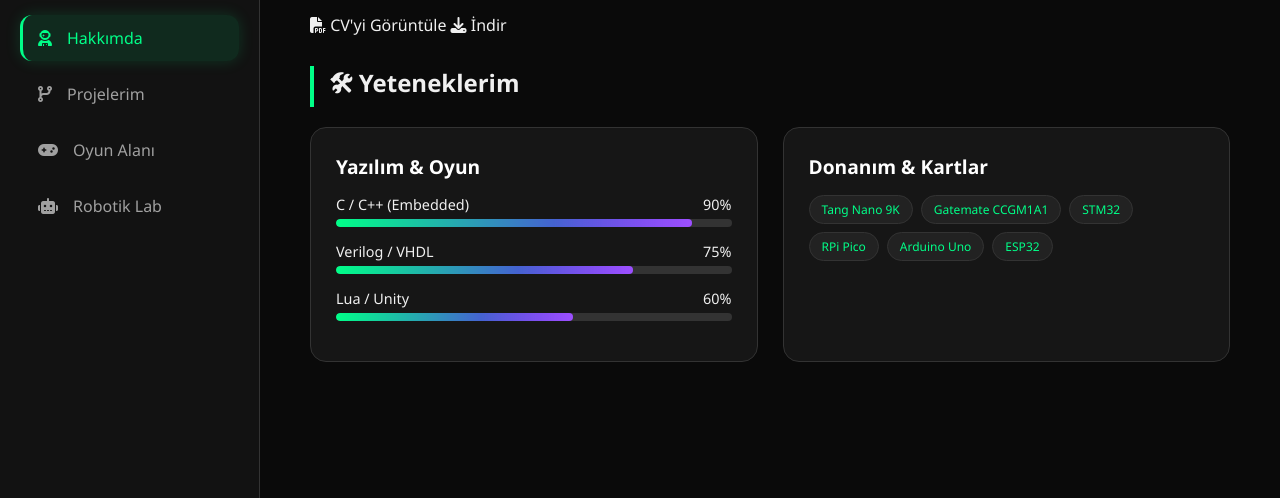
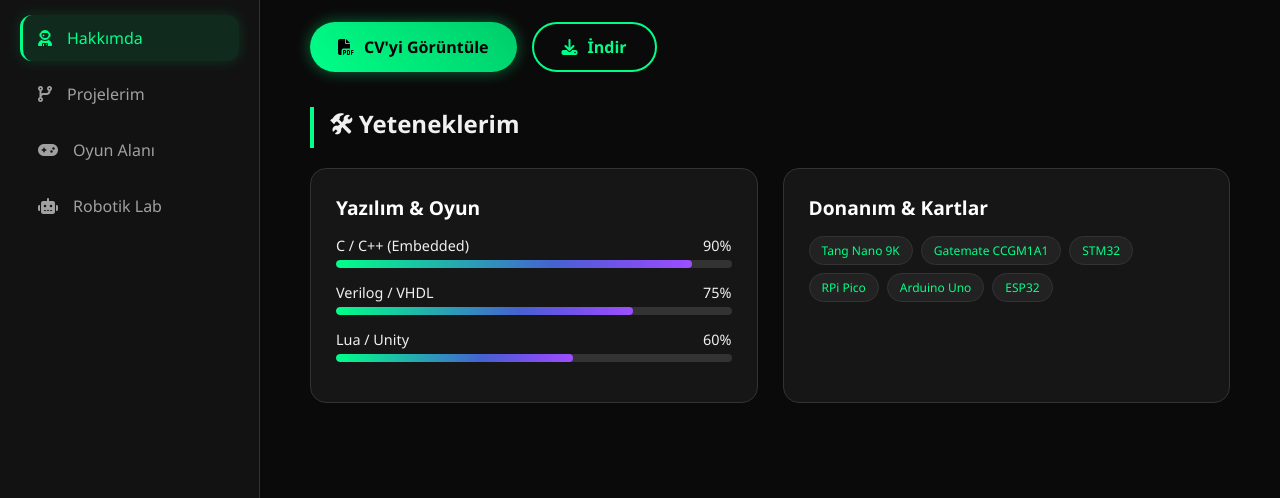
Before and after one commit to SalihAyvaci21/portfolyo, a plain HTML site: page index.html in a window 1280 px wide. Shown: the part 231-729 px from the top of the page. Drawn offline with Linux system fonts and the light colour scheme; no server answers.

Commit message:
Update style.css

```diff
--- a/style.css
+++ b/style.css
@@ -17,7 +17,7 @@ body {
     margin: 0;
     display: flex;
     min-height: 100vh;
-    overflow-x: hidden; /* Yan taşmaları engelle */
+    overflow-x: hidden;
 }
 
 a { text-decoration: none; color: inherit; transition: 0.3s; }
@@ -45,12 +45,6 @@ a { text-decoration: none; color: inherit; transition: 0.3s; }
     100% { transform: translateY(0px); }
 }
 
-@keyframes pulseGlow {
-    0% { box-shadow: 0 0 5px var(--primary); }
-    50% { box-shadow: 0 0 20px var(--primary), 0 0 10px var(--secondary); }
-    100% { box-shadow: 0 0 5px var(--primary); }
-}
-
 @keyframes spin {
     0% { transform: rotate(0deg); }
     100% { transform: rotate(360deg); }
@@ -68,7 +62,7 @@ a { text-decoration: none; color: inherit; transition: 0.3s; }
     height: 100%;
     backdrop-filter: blur(10px);
     z-index: 100;
-    animation: slideInLeft 0.8s cubic-bezier(0.2, 0.8, 0.2, 1); /* Menü soldan kayarak gelir */
+    animation: slideInLeft 0.8s cubic-bezier(0.2, 0.8, 0.2, 1);
 }
 
 .profile-img-container {
@@ -80,7 +74,7 @@ a { text-decoration: none; color: inherit; transition: 0.3s; }
     padding: 3px;
     background: linear-gradient(45deg, var(--primary), var(--secondary));
     box-shadow: 0 0 20px rgba(0, 255, 136, 0.3);
-    animation: float 6s ease-in-out infinite; /* Profil resmi havada süzülür */
+    animation: float 6s ease-in-out infinite;
 }
 
 .profile-img {
@@ -126,7 +120,6 @@ a { text-decoration: none; color: inherit; transition: 0.3s; }
     border-left: 3px solid transparent;
 }
 
-/* Nav butonlarına sırayla gelme efekti verelim (Stagger) */
 .nav-menu .nav-btn:nth-child(1) { animation: slideInLeft 0.4s ease-out 0.2s backwards; }
 .nav-menu .nav-btn:nth-child(2) { animation: slideInLeft 0.4s ease-out 0.3s backwards; }
 .nav-menu .nav-btn:nth-child(3) { animation: slideInLeft 0.4s ease-out 0.4s backwards; }
@@ -135,7 +128,7 @@ a { text-decoration: none; color: inherit; transition: 0.3s; }
 .nav-btn:hover {
     background: rgba(255, 255, 255, 0.05);
     color: #fff;
-    padding-left: 20px; /* Sağa kayma efekti */
+    padding-left: 20px;
 }
 
 .nav-btn.active {
@@ -165,9 +158,9 @@ a { text-decoration: none; color: inherit; transition: 0.3s; }
     box-shadow: 0 0 15px var(--primary);
 }
 
-/* --- MAIN CONTENT (ANA İÇERİK) --- */
+/* --- MAIN CONTENT --- */
 .main-content {
-    margin-left: 260px; /* Sidebar genişliği kadar */
+    margin-left: 260px;
     padding: 50px;
     flex: 1;
     max-width: 1200px;
@@ -175,7 +168,6 @@ a { text-decoration: none; color: inherit; transition: 0.3s; }
 
 section {
     display: none;
-    /* Sayfa geçiş animasyonu */
     animation: fadeInUp 0.6s ease forwards;
 }
 
@@ -189,7 +181,6 @@ h1 {
     display: inline-block;
 }
 
-/* Başlık altı çizgi animasyonu */
 h1::after {
     content: '';
     display: block;
@@ -204,6 +195,63 @@ h1:hover::after { width: 100%; }
 
 h2 { border-left: 4px solid var(--primary); padding-left: 15px; margin: 30px 0 20px; }
 p { line-height: 1.6; color: var(--text-muted); font-size: 1.05rem; }
+
+/* --- CV BUTONU STİLLERİ --- */
+.cv-container {
+    margin-top: 25px;
+    margin-bottom: 35px;
+    display: flex;
+    gap: 15px;
+    animation: fadeInUp 0.8s ease forwards;
+}
+
+.cv-btn {
+    display: inline-flex;
+    align-items: center;
+    gap: 10px;
+    padding: 12px 28px;
+    border-radius: 30px;
+    font-weight: bold;
+    font-size: 1rem;
+    transition: all 0.3s cubic-bezier(0.175, 0.885, 0.32, 1.275);
+    position: relative;
+    overflow: hidden;
+    z-index: 1;
+}
+
+/* 1. Buton: Görüntüle */
+.cv-btn:not(.download-variant) {
+    background: linear-gradient(45deg, var(--primary), #00cc6a);
+    color: #000;
+    box-shadow: 0 0 15px rgba(0, 255, 136, 0.4);
+}
+
+/* 2. Buton: İndir */
+.cv-btn.download-variant {
+    background: transparent;
+    color: var(--primary);
+    border: 2px solid var(--primary);
+    box-shadow: none;
+}
+
+.cv-btn:hover {
+    transform: translateY(-5px) scale(1.05);
+    box-shadow: 0 0 30px rgba(0, 255, 136, 0.6);
+}
+
+.cv-btn.download-variant:hover {
+    background: var(--primary);
+    color: #000;
+    box-shadow: 0 0 20px rgba(0, 255, 136, 0.4);
+}
+
+.cv-btn i { transition: 0.3s; }
+.cv-btn:hover i { transform: rotate(-10deg) scale(1.2); }
+
+@media (max-width: 768px) {
+    .cv-container { flex-direction: column; align-items: stretch; }
+    .cv-btn { justify-content: center; }
+}
 
 /* --- GRIDS & CARDS --- */
 .grid {
@@ -222,10 +270,9 @@ p { line-height: 1.6; color: var(--text-muted); font-size: 1.05rem; }
     display: flex;
     flex-direction: column;
     height: 100%;
-    overflow: hidden; /* Taşmaları gizle */
+    overflow: hidden;
 }
 
-/* Kartın üzerine gelince oluşan efekt */
 .card:hover {
     transform: translateY(-10px);
     border-color: var(--primary);
@@ -249,7 +296,7 @@ p { line-height: 1.6; color: var(--text-muted); font-size: 1.05rem; }
 }
 .card:hover .tech-tag { border-color: var(--primary); background: rgba(0, 255, 136, 0.05); }
 
-/* --- SKILL BARS (YETENEK ÇUBUKLARI) --- */
+/* --- SKILL BARS --- */
 .skill-bar { margin-bottom: 15px; }
 .skill-info { display: flex; justify-content: space-between; margin-bottom: 5px; font-size: 0.9rem; }
 .progress-bg { width: 100%; height: 8px; background: #333; border-radius: 4px; overflow: hidden; }
@@ -257,13 +304,12 @@ p { line-height: 1.6; color: var(--text-muted); font-size: 1.05rem; }
 .progress {
     height: 100%;
     background: linear-gradient(90deg, var(--primary), var(--secondary));
-    width: 0; /* JS ile dolacak */
+    width: 0;
     border-radius: 4px;
     position: relative;
     overflow: hidden;
 }
 
-/* Progress bar üzerindeki parlama efekti */
 .progress::after {
     content: '';
     position: absolute;
@@ -274,7 +320,7 @@ p { line-height: 1.6; color: var(--text-muted); font-size: 1.05rem; }
 }
 @keyframes shimmer { 100% { transform: translateX(100%); } }
 
-/* --- GAMES SECTION --- */
+/* --- GAMES --- */
 .game-container-split { display: flex; gap: 30px; margin-top: 30px; flex-wrap: wrap;}
 .game-list { flex: 1; min-width: 200px; }
 .game-stage { flex: 3; min-width: 300px; display:flex; flex-direction:column; align-items:center;}
@@ -311,7 +357,7 @@ p { line-height: 1.6; color: var(--text-muted); font-size: 1.05rem; }
 
 .score-board { font-size: 1.5rem; color: var(--primary); margin-bottom: 10px; font-weight: bold; text-shadow: 0 0 10px var(--primary); }
 
-/* --- IOT PANEL & BLOCKS --- */
+/* --- IOT PANEL --- */
 .iot-panel { display: grid; grid-template-columns: 2fr 1fr; gap: 20px; margin-top: 20px; }
 .block-list { display: flex; flex-direction: column; gap: 15px; }
 
@@ -405,7 +451,6 @@ p { line-height: 1.6; color: var(--text-muted); font-size: 1.05rem; }
 
 .status-badge { font-size: 0.8rem; padding: 5px 10px; border-radius: 12px; background: #333; color: #aaa; display: flex; align-items: center; gap: 5px; transition: 0.3s; }
 
-/* Yükleniyor animasyonu */
 .loading-text {
     font-size: 1.2rem;
     color: var(--primary);
@@ -423,7 +468,6 @@ p { line-height: 1.6; color: var(--text-muted); font-size: 1.05rem; }
     animation: spin 1s linear infinite;
 }
 
-/* Responsive Düzenlemeler */
 @media (max-width: 768px) {
     .sidebar {
         width: 100%;
```
